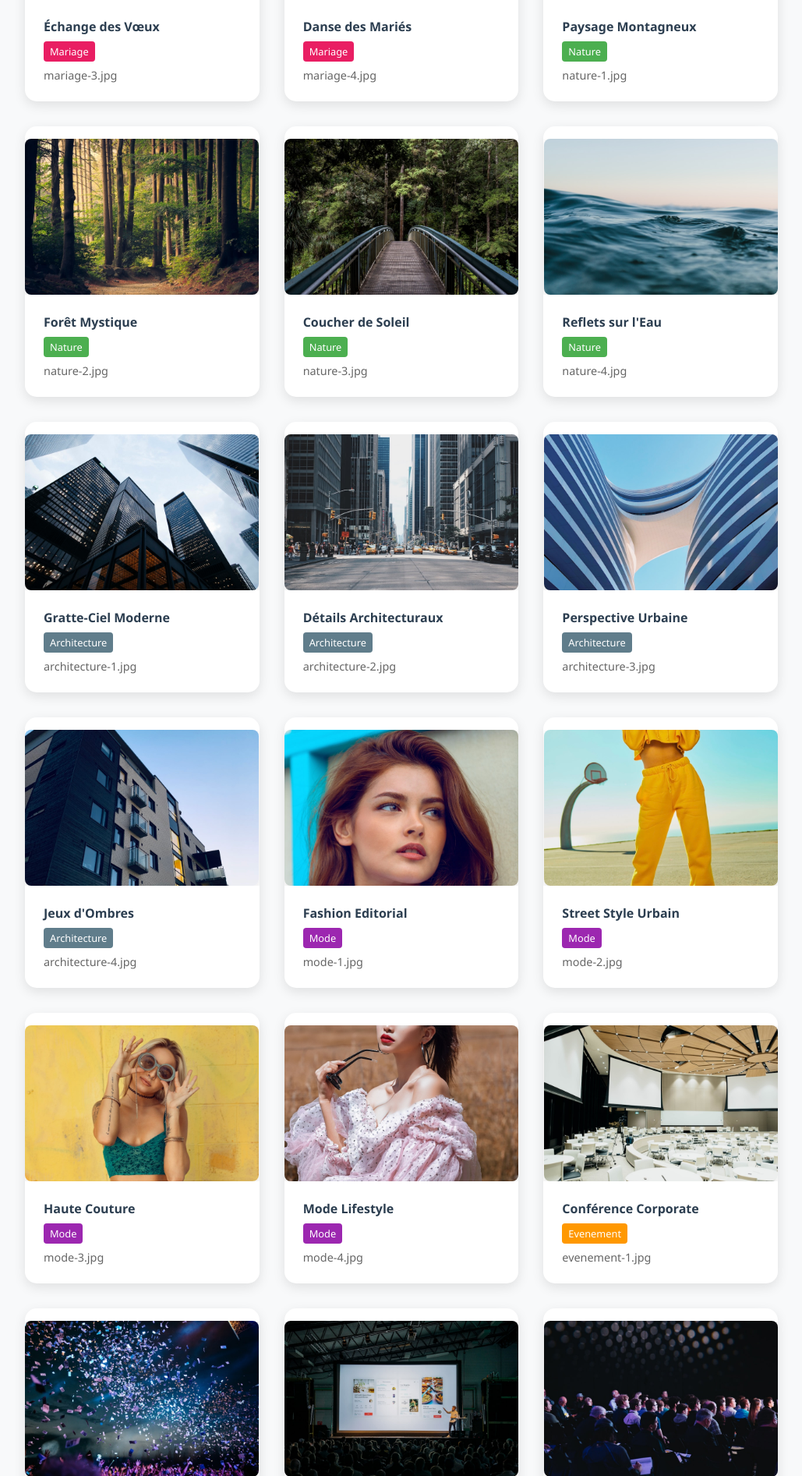
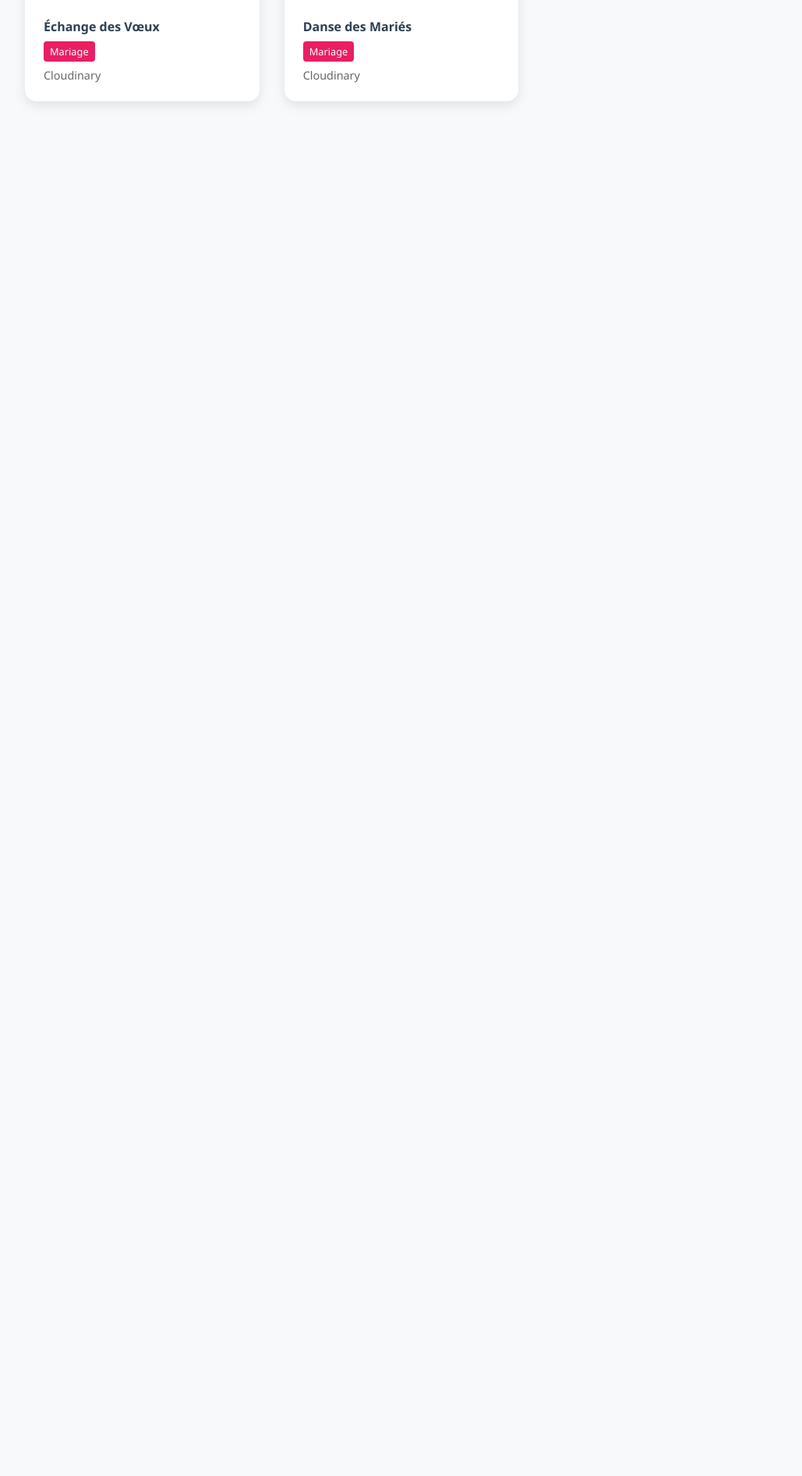
Before and after one commit to JonathanK-N/Portfolio, a Flask app: page /admin/gallery in a window 1280 px wide. Shown: the part 1170-3063 px from the top of the page at 78% size, without its empty margins (250-1279 px from the left). After the commit the page ends 1305 px from the top, so only its background shows below. Run offline with Flask 3, Linux system fonts and the light colour scheme; the visitor is signed in with stand-in values (Sample User, id 1).

Commit message:
🚀 Portfolio PRiMA PHOTO - Version complète avec admin et Cloudinary

```diff
--- a/app.py
+++ b/app.py
@@ -2,6 +2,9 @@ from flask import Flask, render_template, request, flash, redirect, url_for, ses
 import os
 import json
 from werkzeug.utils import secure_filename
+import cloudinary
+import cloudinary.uploader
+from cloudinary.utils import cloudinary_url
 
 app = Flask(__name__)
 app.secret_key = os.environ.get('SECRET_KEY', 'prima_photo_secret_key_change_in_production')
@@ -15,48 +18,47 @@ app.config['MAX_CONTENT_LENGTH'] = 16 * 1024 * 1024  # 16MB max
 ADMIN_USERNAME = os.environ.get('ADMIN_USERNAME', 'admin')
 ADMIN_PASSWORD = os.environ.get('ADMIN_PASSWORD', 'prima2024')
 
+# Configuration Cloudinary
+cloudinary.config(
+    cloud_name=os.environ.get('CLOUDINARY_CLOUD_NAME'),
+    api_key=os.environ.get('CLOUDINARY_API_KEY'),
+    api_secret=os.environ.get('CLOUDINARY_API_SECRET')
+)
+
+def upload_to_cloudinary(file, folder="prima_photo"):
+    """Upload une image vers Cloudinary"""
+    try:
+        result = cloudinary.uploader.upload(
+            file,
+            folder=folder,
+            transformation=[
+                {'width': 1200, 'height': 800, 'crop': 'limit'},
+                {'quality': 'auto', 'fetch_format': 'auto'}
+            ]
+        )
+        return result['secure_url']
+    except Exception as e:
+        print(f"Erreur upload Cloudinary: {e}")
+        return None
+
 ALLOWED_EXTENSIONS = {'png', 'jpg', 'jpeg', 'gif'}
 
 def allowed_file(filename):
     return '.' in filename and filename.rsplit('.', 1)[1].lower() in ALLOWED_EXTENSIONS
 
-# Données du portfolio professionnel
+# Données du portfolio professionnel (URLs Cloudinary)
 GALLERY_IMAGES = [
     # Portraits
-    {'filename': 'portrait-1.jpg', 'title': 'Portrait Corporate Élégant', 'category': 'portrait'},
-    {'filename': 'portrait-2.jpg', 'title': 'Portrait Artistique en Studio', 'category': 'portrait'},
-    {'filename': 'portrait-3.jpg', 'title': 'Portrait Professionnel Femme', 'category': 'portrait'},
-    {'filename': 'portrait-4.jpg', 'title': 'Portrait Homme d\'Affaires', 'category': 'portrait'},
+    {'url': 'https://images.unsplash.com/photo-1507003211169-0a1dd7228f2d?w=800&h=600&fit=crop', 'title': 'Portrait Corporate Élégant', 'category': 'portrait'},
+    {'url': 'https://images.unsplash.com/photo-1472099645785-5658abf4ff4e?w=800&h=600&fit=crop', 'title': 'Portrait Artistique en Studio', 'category': 'portrait'},
+    {'url': 'https://images.unsplash.com/photo-1519085360753-af0119f7cbe7?w=800&h=600&fit=crop', 'title': 'Portrait Professionnel Femme', 'category': 'portrait'},
+    {'url': 'https://images.unsplash.com/photo-1500648767791-00dcc994a43e?w=800&h=600&fit=crop', 'title': 'Portrait Homme d\'Affaires', 'category': 'portrait'},
 
     # Mariages
-    {'filename': 'mariage-1.jpg', 'title': 'Cérémonie Romantique', 'category': 'mariage'},
-    {'filename': 'mariage-2.jpg', 'title': 'Premier Regard', 'category': 'mariage'},
-    {'filename': 'mariage-3.jpg', 'title': 'Échange des Vœux', 'category': 'mariage'},
-    {'filename': 'mariage-4.jpg', 'title': 'Danse des Mariés', 'category': 'mariage'},
-
-    # Nature
-    {'filename': 'nature-1.jpg', 'title': 'Paysage Montagneux', 'category': 'nature'},
-    {'filename': 'nature-2.jpg', 'title': 'Forêt Mystique', 'category': 'nature'},
-    {'filename': 'nature-3.jpg', 'title': 'Coucher de Soleil', 'category': 'nature'},
-    {'filename': 'nature-4.jpg', 'title': 'Reflets sur l\'Eau', 'category': 'nature'},
-
-    # Architecture
-    {'filename': 'architecture-1.jpg', 'title': 'Gratte-Ciel Moderne', 'category': 'architecture'},
-    {'filename': 'architecture-2.jpg', 'title': 'Détails Architecturaux', 'category': 'architecture'},
-    {'filename': 'architecture-3.jpg', 'title': 'Perspective Urbaine', 'category': 'architecture'},
-    {'filename': 'architecture-4.jpg', 'title': 'Jeux d\'Ombres', 'category': 'architecture'},
-
-    # Mode
-    {'filename': 'mode-1.jpg', 'title': 'Fashion Editorial', 'category': 'mode'},
-    {'filename': 'mode-2.jpg', 'title': 'Street Style Urbain', 'category': 'mode'},
-    {'filename': 'mode-3.jpg', 'title': 'Haute Couture', 'category': 'mode'},
-    {'filename': 'mode-4.jpg', 'title': 'Mode Lifestyle', 'category': 'mode'},
-
-    # Événements
-    {'filename': 'evenement-1.jpg', 'title': 'Conférence Corporate', 'category': 'evenement'},
-    {'filename': 'evenement-2.jpg', 'title': 'Gala de Prestige', 'category': 'evenement'},
-    {'filename': 'evenement-3.jpg', 'title': 'Lancement Produit', 'category': 'evenement'},
-    {'filename': 'evenement-4.jpg', 'title': 'Networking Event', 'category': 'evenement'}
+    {'url': 'https://images.unsplash.com/photo-1519741497674-611481863552?w=800&h=600&fit=crop', 'title': 'Cérémonie Romantique', 'category': 'mariage'},
+    {'url': 'https://images.unsplash.com/photo-1606216794074-735e91aa2c92?w=800&h=600&fit=crop', 'title': 'Premier Regard', 'category': 'mariage'},
+    {'url': 'https://images.unsplash.com/photo-1583939003579-730e3918a45a?w=800&h=600&fit=crop', 'title': 'Échange des Vœux', 'category': 'mariage'},
+    {'url': 'https://images.unsplash.com/photo-1511285560929-80b456fea0bc?w=800&h=600&fit=crop', 'title': 'Danse des Mariés', 'category': 'mariage'}
 ]
 
 @app.route('/')
@@ -83,7 +85,7 @@ PAGE_CONTENT = {
         'subtitle': 'Photographe professionnel passionné par l\'art de capturer les moments uniques et les émotions authentiques.',
         'description': 'J\'ai eu le privilège de travailler avec des clients variés, des particuliers aux entreprises, en passant par les événements les plus prestigieux.',
         'philosophy': 'Ma philosophie est simple : chaque photo raconte une histoire. Mon rôle est de révéler la beauté naturelle de chaque instant, que ce soit lors d\'un portrait intime, d\'un mariage romantique, ou d\'un événement corporate.',
-        'photo': 'about-photo.jpg',
+        'photo': 'https://images.unsplash.com/photo-1472099645785-5658abf4ff4e?w=600&h=800&fit=crop',
         'stats': {
             'projects': '100+',
             'experience': '2+',
@@ -240,18 +242,21 @@ def admin_add_image():
         file = request.files.get('file')
 
         if file and allowed_file(file.filename):
-            filename = secure_filename(file.filename)
-            file.save(os.path.join('static/images/gallery', filename))
+            # Upload vers Cloudinary
+            cloudinary_url = upload_to_cloudinary(file, f"prima_photo/gallery/{category}")
 
-            new_image = {
-                'filename': filename,
-                'title': title,
-                'category': category
-            }
-            GALLERY_IMAGES.append(new_image)
+            if cloudinary_url:
+                new_image = {
+                    'url': cloudinary_url,
+                    'title': title,
+                    'category': category
+                }
+                GALLERY_IMAGES.append(new_image)
 
-            flash('Image ajoutée avec succès !', 'success')
-            return redirect(url_for('admin_gallery'))
+                flash('Image ajoutée avec succès !', 'success')
+                return redirect(url_for('admin_gallery'))
+            else:
+                flash('Erreur lors de l\'upload', 'error')
         else:
             flash('Fichier invalide', 'error')
 
@@ -263,12 +268,7 @@ def admin_delete_image(image_id):
         return redirect(url_for('admin_login'))
 
     if 0 <= image_id < len(GALLERY_IMAGES):
-        deleted_image = GALLERY_IMAGES.pop(image_id)
-        # Supprimer le fichier physique
-        try:
-            os.remove(os.path.join('static/images/gallery', deleted_image['filename']))
-        except:
-            pass
+        GALLERY_IMAGES.pop(image_id)
         flash('Image supprimée !', 'success')
 
     return redirect(url_for('admin_gallery'))
@@ -330,9 +330,9 @@ def admin_edit_about():
         # Gestion de la photo
         file = request.files.get('photo')
         if file and allowed_file(file.filename):
-            filename = secure_filename(file.filename)
-            file.save(os.path.join('static/images', filename))
-            PAGE_CONTENT['about']['photo'] = filename
+            cloudinary_url = upload_to_cloudinary(file, "prima_photo/about")
+            if cloudinary_url:
+                PAGE_CONTENT['about']['photo'] = cloudinary_url
 
         flash('Page À propos mise à jour !', 'success')
         return redirect(url_for('admin_pages'))
--- a/requirements.txt
+++ b/requirements.txt
@@ -8,3 +8,4 @@ blinker==1.6.3
 requests==2.32.4
 Pillow==11.3.0
 gunicorn==21.2.0
+cloudinary==1.36.0
--- a/templates/about.html
+++ b/templates/about.html
@@ -45,9 +45,8 @@
             </div>
 
             <div class="about-image">
-                <img src="{{ url_for('static', filename='images/' + content.photo) }}"
-                     alt="PRiMA - Photographe"
-                     onerror="this.style.display='none'">
+                <img src="{{ content.photo }}"
+                     alt="PRiMA - Photographe">
                 <div class="about-stats">
                     <div class="stat">
                         <h3>{{ content.stats.projects }}</h3>
--- a/templates/admin/dashboard.html
+++ b/templates/admin/dashboard.html
@@ -93,7 +93,7 @@
                 <div class="images-grid">
                     {% for image in images[-6:] %}
                     <div class="image-card">
-                        <img src="{{ url_for('static', filename='images/gallery/' + image.filename) }}" alt="{{ image.title }}">
+                        <img src="{{ image.url }}" alt="{{ image.title }}">
                         <div class="image-info">
                             <h4>{{ image.title }}</h4>
                             <span class="category">{{ image.category|title }}</span>
--- a/templates/admin/edit_about.html
+++ b/templates/admin/edit_about.html
@@ -66,8 +66,8 @@
                     <div class="form-group">
                         <label for="photo">Photo du photographe</label>
                         <div class="current-photo">
-                            <img src="{{ url_for('static', filename='images/' + content.photo) }}" alt="Photo actuelle" style="max-width: 200px; border-radius: 10px;">
-                            <p>Photo actuelle: {{ content.photo }}</p>
+                            <img src="{{ content.photo }}" alt="Photo actuelle" style="max-width: 200px; border-radius: 10px;">
+                            <p>Photo actuelle</p>
                         </div>
                         <div class="file-upload">
                             <input type="file" id="photo" name="photo" accept="image/*">
--- a/templates/admin/gallery.html
+++ b/templates/admin/gallery.html
@@ -54,7 +54,7 @@
                 {% for image in images %}
                 <div class="admin-image-card" data-category="{{ image.category }}">
                     <div class="image-preview">
-                        <img src="{{ url_for('static', filename='images/gallery/' + image.filename) }}" alt="{{ image.title }}">
+                        <img src="{{ image.url }}" alt="{{ image.title }}">
                         <div class="image-overlay">
                             <button class="btn-danger" onclick="deleteImage({{ loop.index0 }}, '{{ image.title }}')">
                                 <i class="fas fa-trash"></i>
@@ -64,7 +64,7 @@
                     <div class="image-details">
                         <h4>{{ image.title }}</h4>
                         <span class="category-tag category-{{ image.category }}">{{ image.category|title }}</span>
-                        <p class="filename">{{ image.filename }}</p>
+                        <p class="filename">Cloudinary</p>
                     </div>
                 </div>
                 {% endfor %}
--- a/templates/index.html
+++ b/templates/index.html
@@ -19,9 +19,8 @@
         <div class="gallery-grid">
             {% for image in images %}
             <div class="gallery-item" data-category="{{ image.category }}">
-                <img src="{{ url_for('static', filename='images/gallery/' + image.filename) }}"
-                     alt="{{ image.title }}"
-                     onerror="this.src='{{ url_for('static', filename='images/placeholder.jpg') }}'">
+                <img src="{{ image.url }}"
+                     alt="{{ image.title }}">
                 <div class="gallery-overlay">
                     <h3>{{ image.title }}</h3>
                     <p>{{ image.category|title }}</p>
```
Also changed, not shown: CLOUDINARY_SETUP.md (added, +59 -0 lines), templates/gallery.html (+3 -4 lines).
